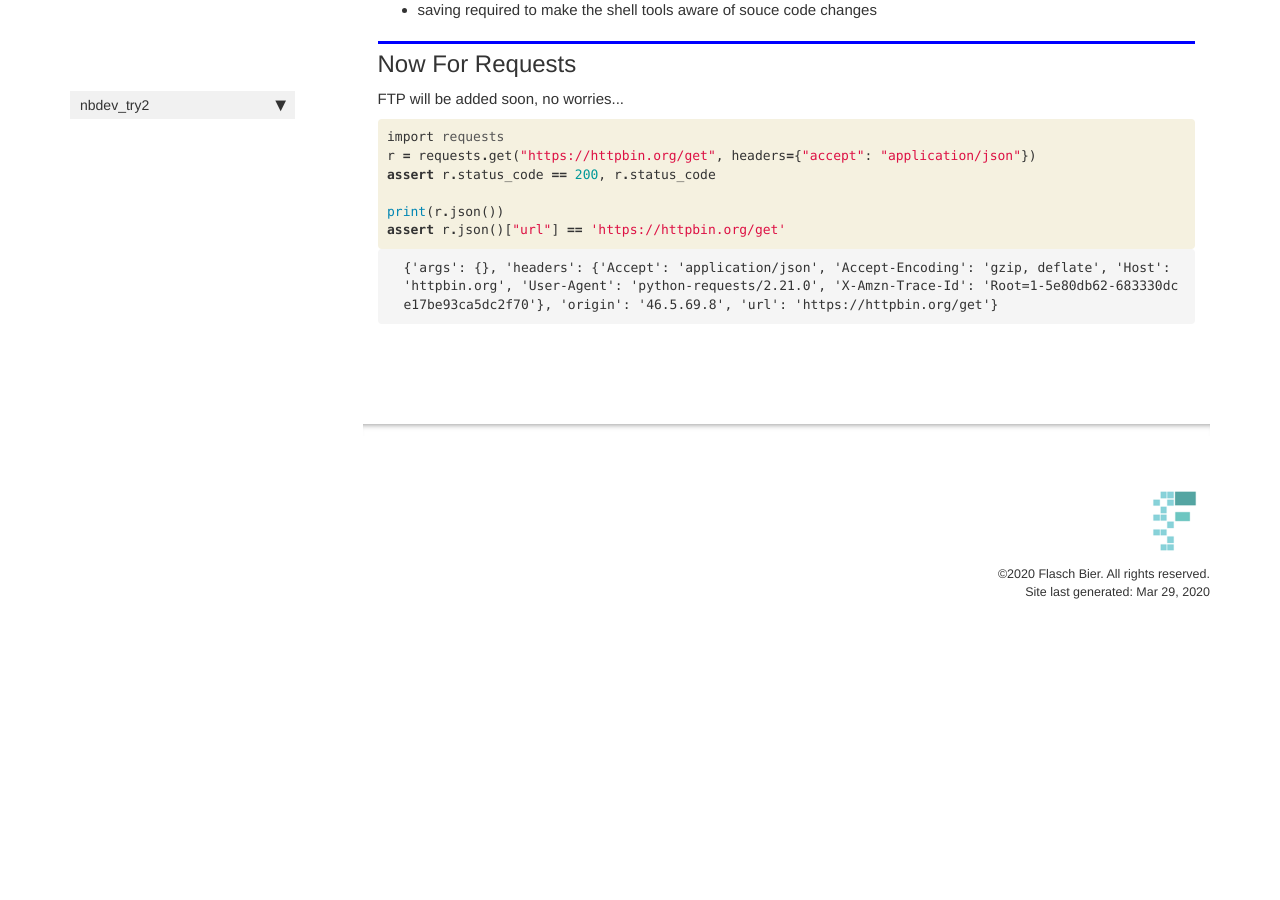
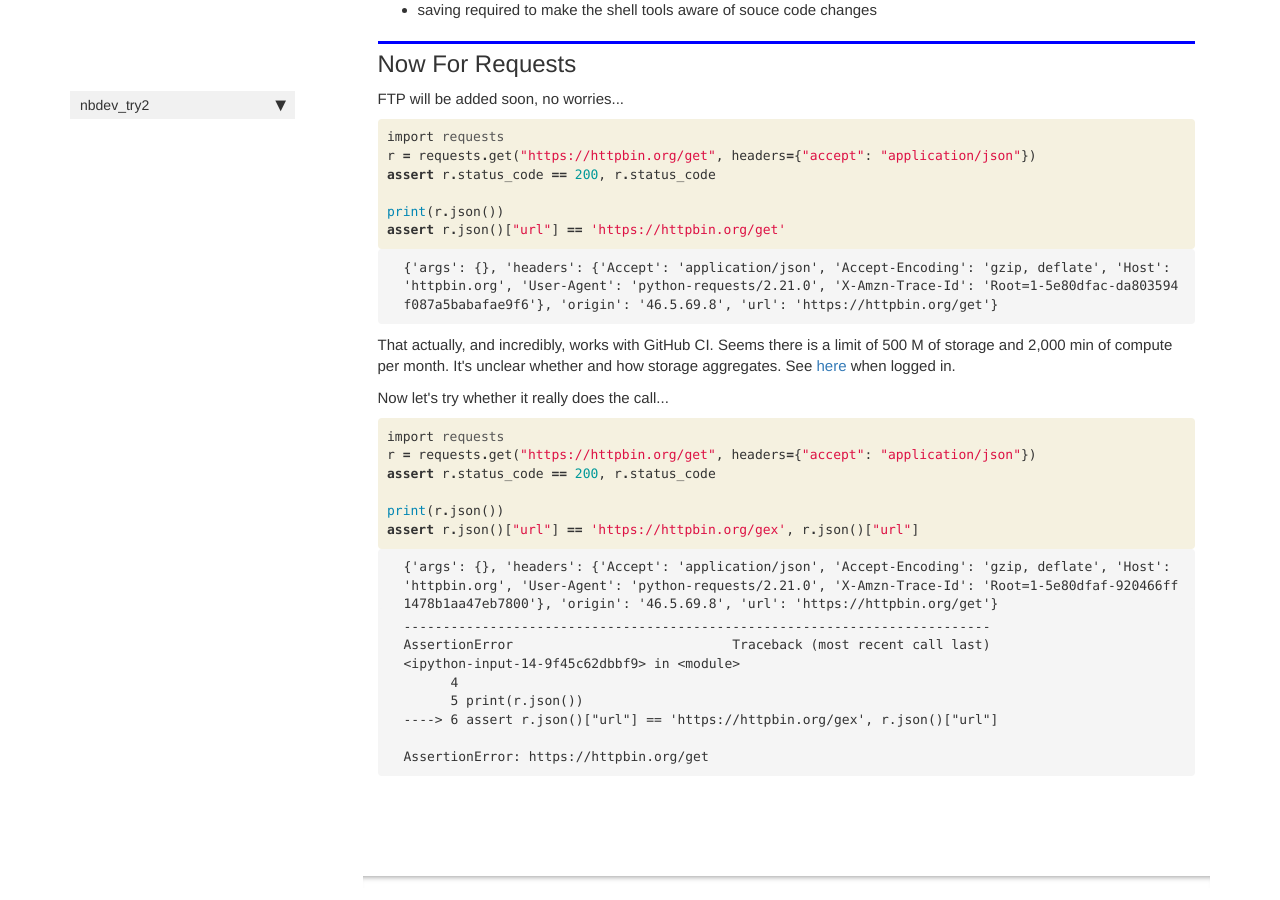
Before and after one commit to flaschbier/nbdev_try2, a Jekyll site: the page built from docs/core.html, in a window 1280 px wide and 900 px high, scrolled down 1855 px. Built offline with Jekyll 4.4.1, drawn with Linux system fonts in a browser that asks for light colours; nearby versions of some CDN libraries; comment, search, counter and statistics services are not loaded; before the commit the page ends 2507 px from its top, so only the background shows below that.

Commit message:
failing check

```diff
--- a/docs/core.html
+++ b/docs/core.html
@@ -296,7 +296,7 @@ description: "Give it another try."
 <div class="output_area">
 
 <div class="output_subarea output_stream output_stdout output_text">
-<pre>{&#39;args&#39;: {}, &#39;headers&#39;: {&#39;Accept&#39;: &#39;application/json&#39;, &#39;Accept-Encoding&#39;: &#39;gzip, deflate&#39;, &#39;Host&#39;: &#39;httpbin.org&#39;, &#39;User-Agent&#39;: &#39;python-requests/2.21.0&#39;, &#39;X-Amzn-Trace-Id&#39;: &#39;Root=1-5e80db62-683330dce17be93ca5dc2f70&#39;}, &#39;origin&#39;: &#39;46.5.69.8&#39;, &#39;url&#39;: &#39;https://httpbin.org/get&#39;}
+<pre>{&#39;args&#39;: {}, &#39;headers&#39;: {&#39;Accept&#39;: &#39;application/json&#39;, &#39;Accept-Encoding&#39;: &#39;gzip, deflate&#39;, &#39;Host&#39;: &#39;httpbin.org&#39;, &#39;User-Agent&#39;: &#39;python-requests/2.21.0&#39;, &#39;X-Amzn-Trace-Id&#39;: &#39;Root=1-5e80dfac-da803594f087a5babafae9f6&#39;}, &#39;origin&#39;: &#39;46.5.69.8&#39;, &#39;url&#39;: &#39;https://httpbin.org/get&#39;}
 </pre>
 </div>
 </div>
@@ -307,4 +307,69 @@ description: "Give it another try."
 </div>
     {% endraw %}
 
+<div class="cell border-box-sizing text_cell rendered"><div class="inner_cell">
+<div class="text_cell_render border-box-sizing rendered_html">
+<p>That actually, and incredibly, works with GitHub CI. Seems there is a limit of 500 M of storage and 2,000 min of compute per month. It's unclear whether and how storage aggregates. See <a href="https://github.com/settings/billing">here</a> when logged in.</p>
+
 </div>
+</div>
+</div>
+<div class="cell border-box-sizing text_cell rendered"><div class="inner_cell">
+<div class="text_cell_render border-box-sizing rendered_html">
+<p>Now let's try whether it really does the call...</p>
+
+</div>
+</div>
+</div>
+    {% raw %}
+
+<div class="cell border-box-sizing code_cell rendered">
+<div class="input">
+
+<div class="inner_cell">
+    <div class="input_area">
+<div class=" highlight hl-ipython3"><pre><span></span><span class="kn">import</span> <span class="nn">requests</span>
+<span class="n">r</span> <span class="o">=</span> <span class="n">requests</span><span class="o">.</span><span class="n">get</span><span class="p">(</span><span class="s2">&quot;https://httpbin.org/get&quot;</span><span class="p">,</span> <span class="n">headers</span><span class="o">=</span><span class="p">{</span><span class="s2">&quot;accept&quot;</span><span class="p">:</span> <span class="s2">&quot;application/json&quot;</span><span class="p">})</span>
+<span class="k">assert</span> <span class="n">r</span><span class="o">.</span><span class="n">status_code</span> <span class="o">==</span> <span class="mi">200</span><span class="p">,</span> <span class="n">r</span><span class="o">.</span><span class="n">status_code</span>
+
+<span class="nb">print</span><span class="p">(</span><span class="n">r</span><span class="o">.</span><span class="n">json</span><span class="p">())</span>
+<span class="k">assert</span> <span class="n">r</span><span class="o">.</span><span class="n">json</span><span class="p">()[</span><span class="s2">&quot;url&quot;</span><span class="p">]</span> <span class="o">==</span> <span class="s1">&#39;https://httpbin.org/gex&#39;</span><span class="p">,</span> <span class="n">r</span><span class="o">.</span><span class="n">json</span><span class="p">()[</span><span class="s2">&quot;url&quot;</span><span class="p">]</span>
+</pre></div>
+
+    </div>
+</div>
+</div>
+
+<div class="output_wrapper">
+<div class="output">
+
+<div class="output_area">
+
+<div class="output_subarea output_stream output_stdout output_text">
+<pre>{&#39;args&#39;: {}, &#39;headers&#39;: {&#39;Accept&#39;: &#39;application/json&#39;, &#39;Accept-Encoding&#39;: &#39;gzip, deflate&#39;, &#39;Host&#39;: &#39;httpbin.org&#39;, &#39;User-Agent&#39;: &#39;python-requests/2.21.0&#39;, &#39;X-Amzn-Trace-Id&#39;: &#39;Root=1-5e80dfaf-920466ff1478b1aa47eb7800&#39;}, &#39;origin&#39;: &#39;46.5.69.8&#39;, &#39;url&#39;: &#39;https://httpbin.org/get&#39;}
+</pre>
+</div>
+</div>
+
+<div class="output_area">
+
+<div class="output_subarea output_text output_error">
+<pre>
+<span class="ansi-red-fg">---------------------------------------------------------------------------</span>
+<span class="ansi-red-fg">AssertionError</span>                            Traceback (most recent call last)
+<span class="ansi-green-fg">&lt;ipython-input-14-9f45c62dbbf9&gt;</span> in <span class="ansi-cyan-fg">&lt;module&gt;</span>
+<span class="ansi-green-intense-fg ansi-bold">      4</span>
+<span class="ansi-green-intense-fg ansi-bold">      5</span> print<span class="ansi-blue-fg">(</span>r<span class="ansi-blue-fg">.</span>json<span class="ansi-blue-fg">(</span><span class="ansi-blue-fg">)</span><span class="ansi-blue-fg">)</span>
+<span class="ansi-green-fg">----&gt; 6</span><span class="ansi-red-fg"> </span><span class="ansi-green-fg">assert</span> r<span class="ansi-blue-fg">.</span>json<span class="ansi-blue-fg">(</span><span class="ansi-blue-fg">)</span><span class="ansi-blue-fg">[</span><span class="ansi-blue-fg">&#34;url&#34;</span><span class="ansi-blue-fg">]</span> <span class="ansi-blue-fg">==</span> <span class="ansi-blue-fg">&#39;https://httpbin.org/gex&#39;</span><span class="ansi-blue-fg">,</span> r<span class="ansi-blue-fg">.</span>json<span class="ansi-blue-fg">(</span><span class="ansi-blue-fg">)</span><span class="ansi-blue-fg">[</span><span class="ansi-blue-fg">&#34;url&#34;</span><span class="ansi-blue-fg">]</span>
+
+<span class="ansi-red-fg">AssertionError</span>: https://httpbin.org/get</pre>
+</div>
+</div>
+
+</div>
+</div>
+
+</div>
+    {% endraw %}
+
+</div>
```
Also changed, not shown: 1 other file.
